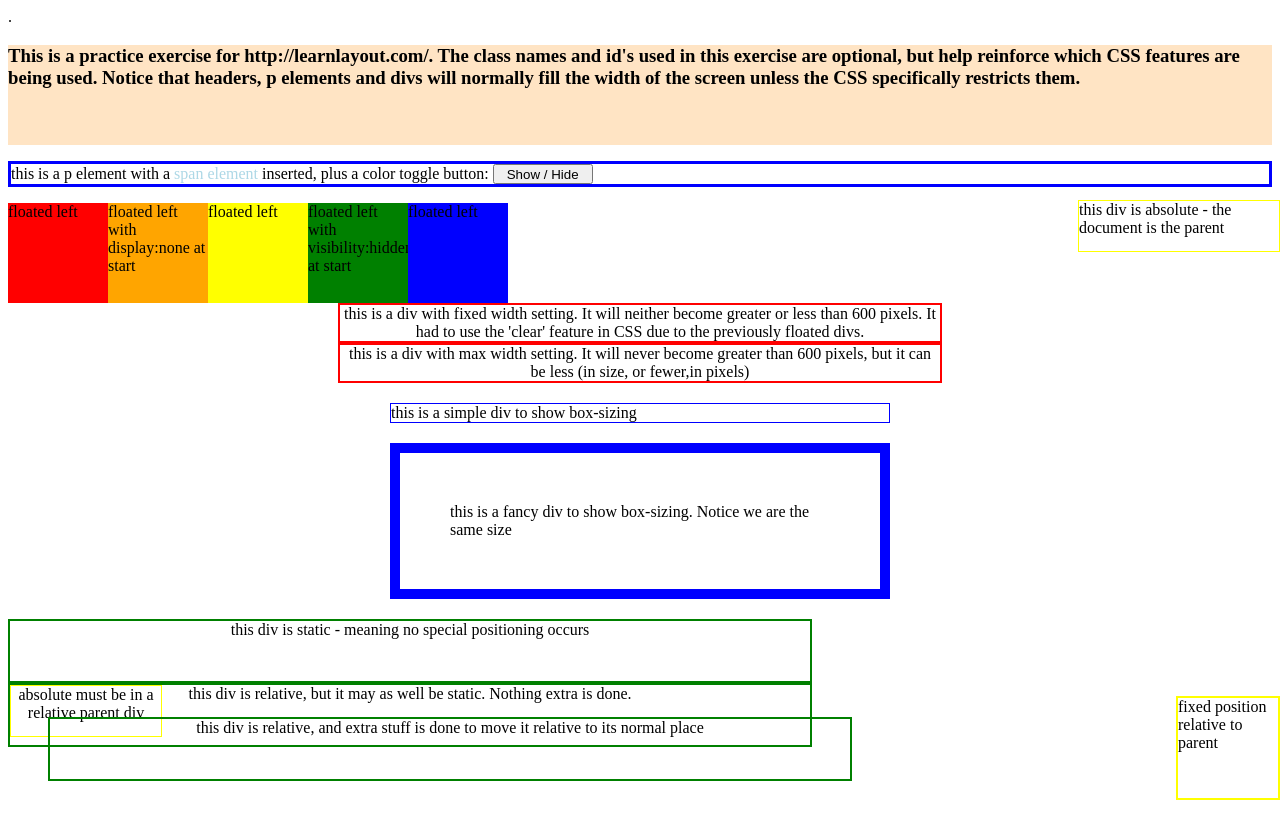
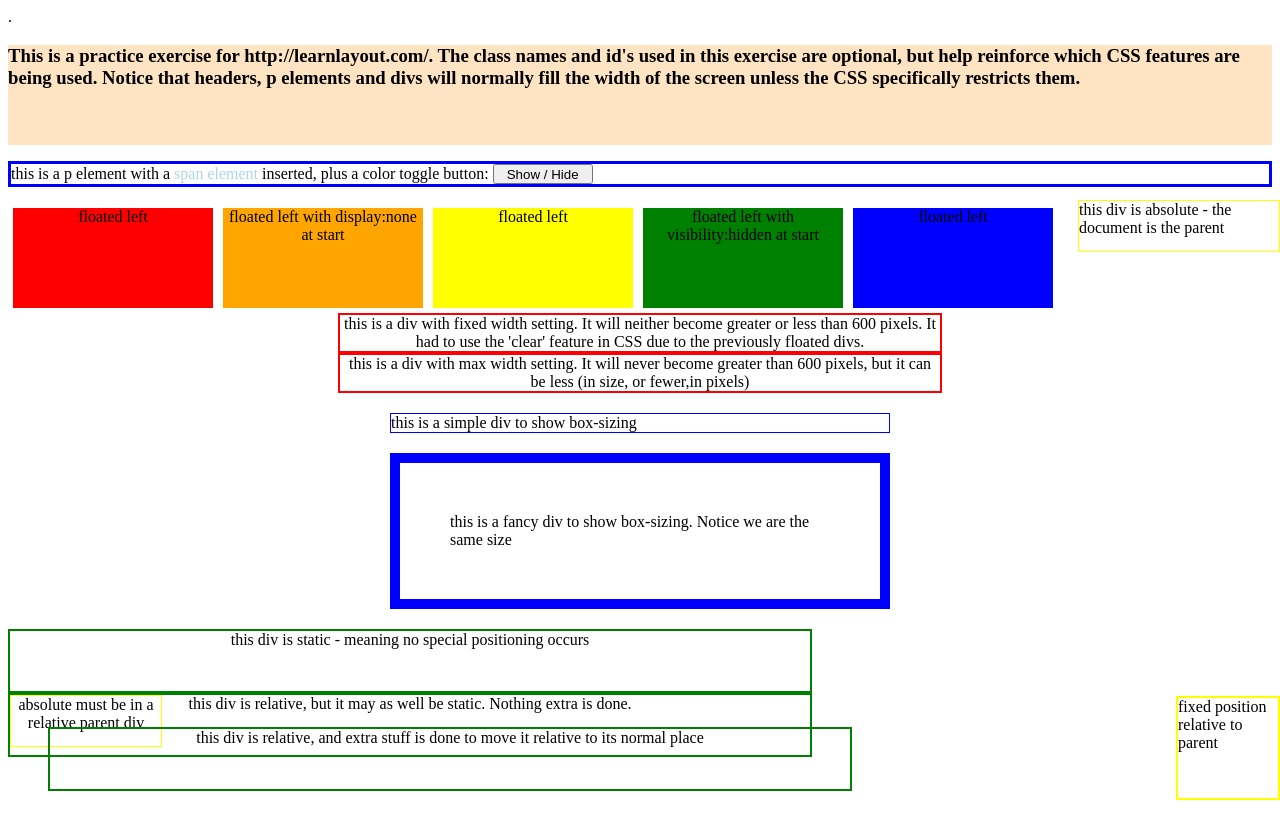
Before and after one commit to MelanieWest/CSS_Practice, a plain HTML site: page index.html in a window 1280 px wide. Both pictures are taken after a click on the button "Show / Hide". Drawn offline with Linux system fonts and the light colour scheme.

Commit message:
improve appearance

```diff
--- a/index.html
+++ b/index.html
@@ -11,11 +11,11 @@
     <header style = "height:100px;background-color:bisque"><h3>This is a practice exercise for http://learnlayout.com/.  The class names and id's used in this exercise are optional, but help reinforce which CSS features are being used. Notice that headers, p elements and divs will normally fill the width of the screen unless the CSS specifically restricts them.</h3></header>
     <p style = "border: solid 3px blue; height:20px">this is a p element with a <span style="color:lightblue">span element </span>inserted, plus a color toggle button:  <button style="height:20px;width:100px" onclick="toggleSecondaries()">Show / Hide </button></p>
     <div class="absolute1">this div is absolute - the document is the parent</div>
-    <div class="goLeft" style = "background-color:red">floated left</div>
-    <div class="goLeft" id = "Orange" style = "background-color:orange;display:none">floated left with display:none at start</div>
-    <div class="goLeft" style = "background-color:yellow">floated left</div>
-    <div class="goLeft" id = "Green" style = "background-color:green;visibility:hidden">floated left with visibility:hidden at start</div>
-    <div class="goLeft" style = "background-color:blue">floated left</div>
+    <div class="goLeft" style = "margin:5px;background-color:red">floated left</div>
+    <div class="goLeft" id = "Orange" style = "margin:5px;background-color:orange;display:none">floated left with display:none at start</div>
+    <div class="goLeft" style = "margin:5px;background-color:yellow">floated left</div>
+    <div class="goLeft" id = "Green" style = "margin:5px;background-color:green;visibility:hidden">floated left with visibility:hidden at start</div>
+    <div class="goLeft" style = "margin:5px;background-color:blue">floated left</div>
 
     <div id="main1">this is a div with fixed width setting.  It will neither become greater or less than 600 pixels.  It had to use the 'clear' feature in CSS due to the previously floated divs.</div>
     <div id="main2">this is a div with max width setting.  It will never become greater than 600 pixels, but it can be less (in size, or fewer,in pixels)</div>
--- a/style.css
+++ b/style.css
@@ -1,7 +1,8 @@
 .goLeft{
     float:left;
     height: 100px;
-    width: 100px;
+    width: 200px;
+    text-align: center;
 }
 .absolute1{
     position: absolute;
```
